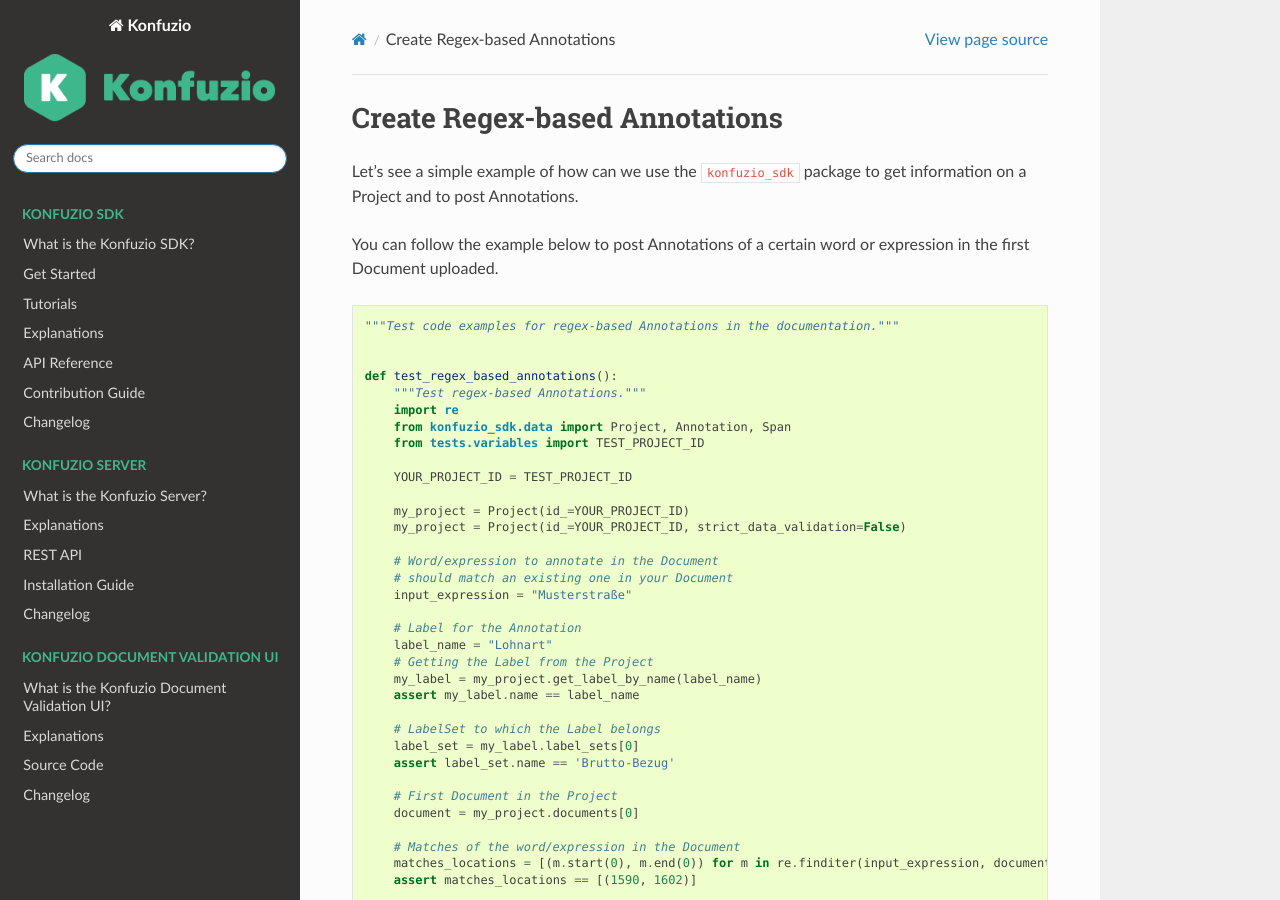
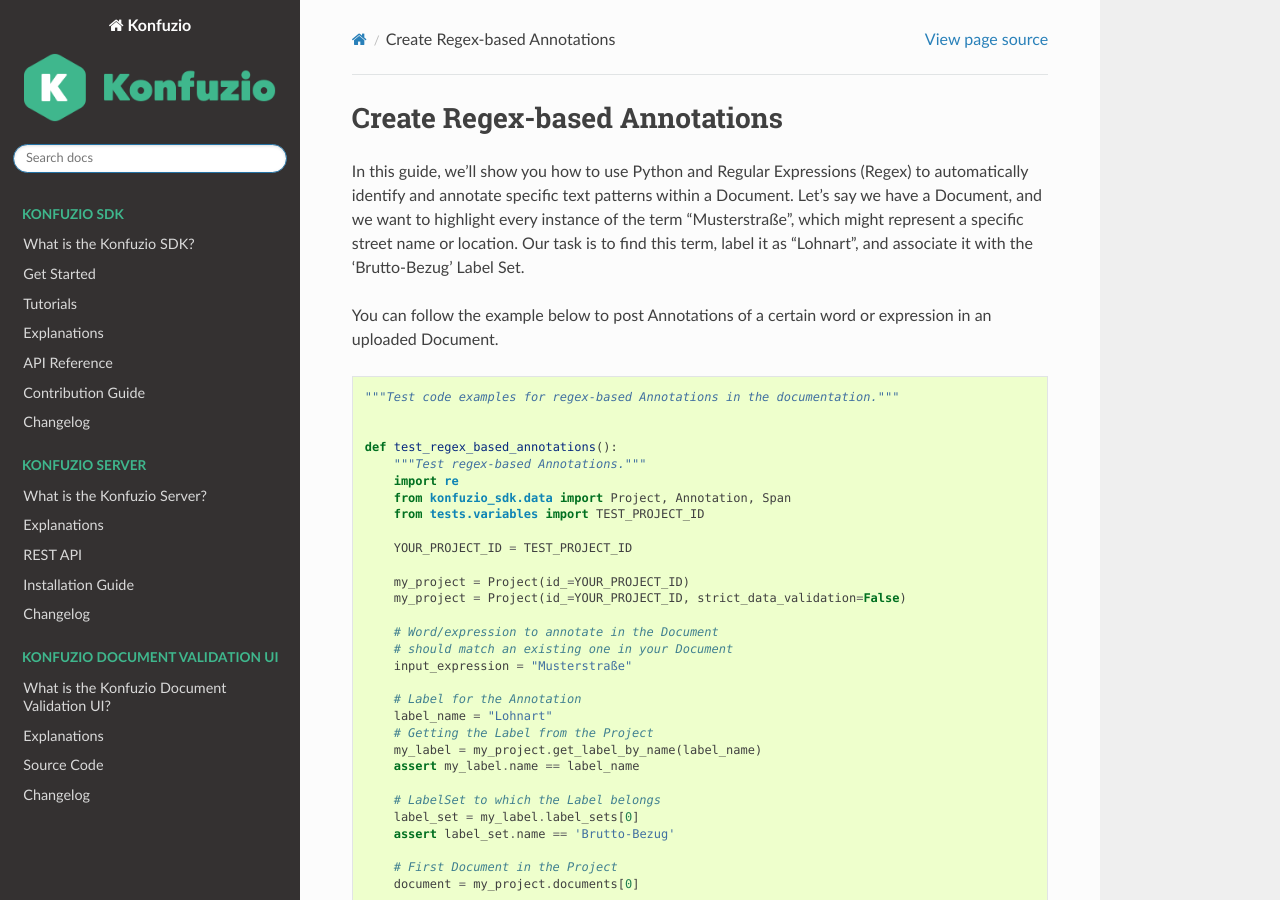
Before and after one commit to konfuzio-ai/konfuzio-sdk, a Sphinx documentation site: the page built from docs/sdk/examples/regex_based_annotations/index.md, in a window 1280 px wide and 900 px high. Built offline with Sphinx 7.4.7 and the Read the Docs theme 2.0.0, drawn with Linux system fonts in a browser that asks for light colours; pages that are not in the unit, such as notebooks, are missing from menus; a script that is not in the unit is left out.

Commit message:
regex based annotation intro

```diff
--- a/docs/sdk/examples/regex_based_annotations/index.md
+++ b/docs/sdk/examples/regex_based_annotations/index.md
@@ -1,8 +1,11 @@
 ## Create Regex-based Annotations
 
-Let's see a simple example of how can we use the `konfuzio_sdk` package to get information on a Project and to post Annotations.
+In this guide, we'll show you how to use Python and Regular Expressions (Regex) to automatically identify and annotate
+specific text patterns within a Document. Let's say we have a Document, and we want to highlight every instance of the
+term "Musterstraße", which might represent a specific street name or location. Our task is to find this term, label it
+as "Lohnart", and associate it with the 'Brutto-Bezug' Label Set.
 
-You can follow the example below to post Annotations of a certain word or expression in the first Document uploaded.
+You can follow the example below to post Annotations of a certain word or expression in an uploaded Document.
 
 .. literalinclude:: /sdk/boilerplates/test_regex_based_annotations.py
    :language: python
```
